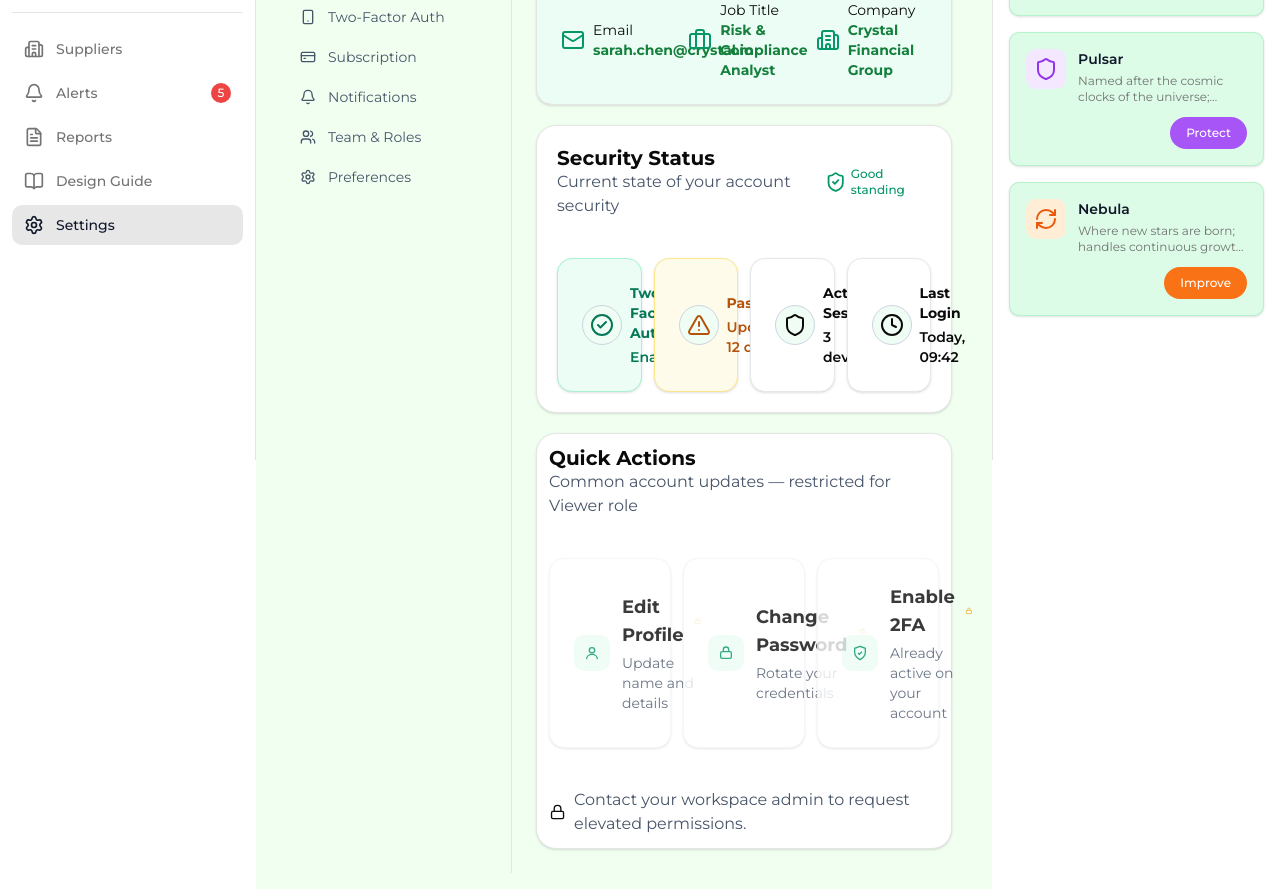
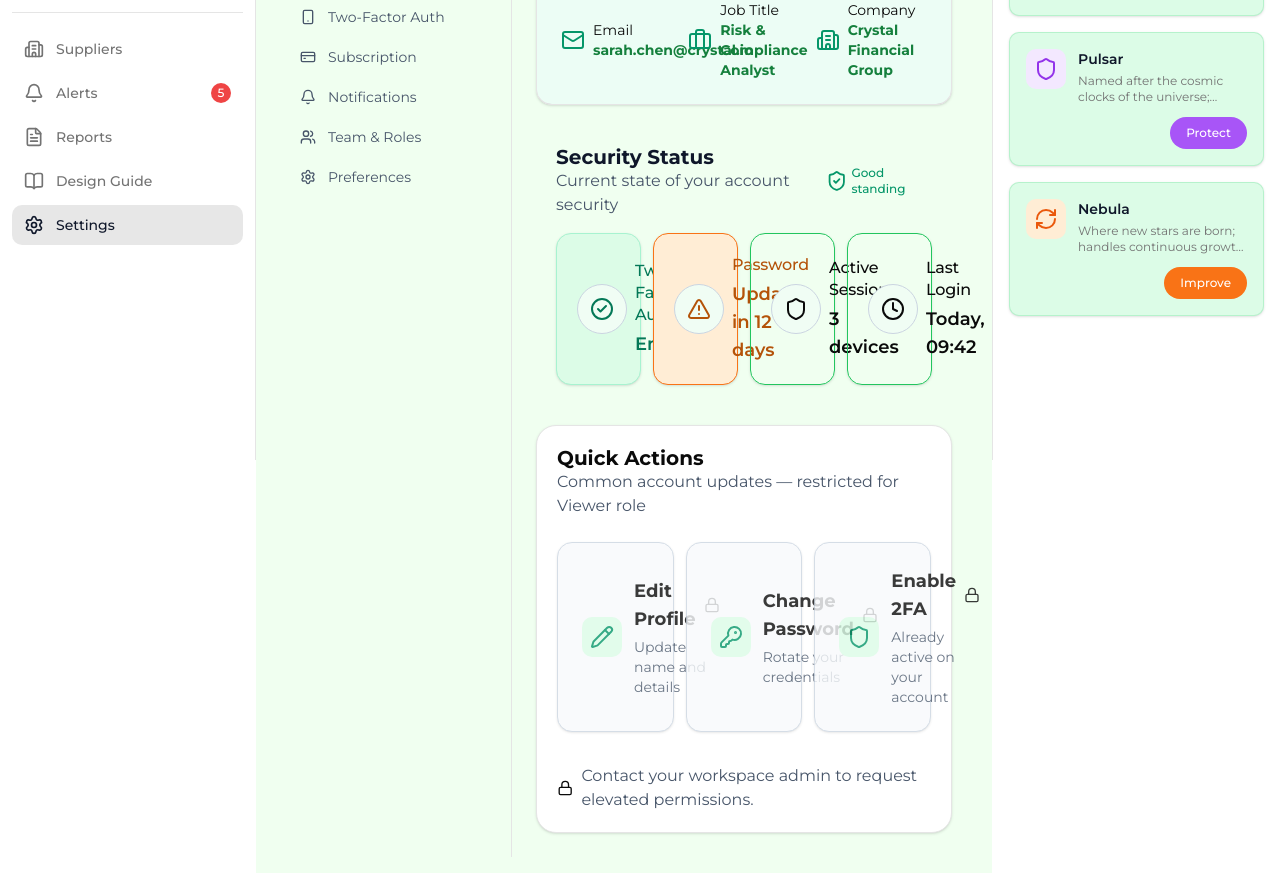
Before and after one commit to naimur61/Arbree-e-crystalscs, a Next.js app: page /settings/profile in a window 1280 px wide. Shown: the part 340-1229 px from the top of the page. Built offline with nearby package versions, Linux system fonts and the light colour scheme.

Commit message:
feat(settings): profile section ui modified

```diff
--- a/src/app/settings/profile/components/quick-actions.tsx
+++ b/src/app/settings/profile/components/quick-actions.tsx
@@ -1,7 +1,6 @@
 import { Typography } from "@/components/common/typography/typography";
 import type { QuickAction } from "../types";
 import { Lock } from "lucide-react";
-import { LockIcon } from "./icons";
 import { Card } from "@/components/ui/card";
 
 function ActionCard({ action }: { action: QuickAction }) {
@@ -10,7 +9,8 @@ function ActionCard({ action }: { action: QuickAction }) {
       onClick={action.locked ? undefined : action.onClick}
       className={`
     flex-row items-center gap-3 p-6
-    border-gray-100
+    bg-secondary
+    border-primary
     ${
       action.locked
         ? "cursor-not-allowed opacity-80"
@@ -18,17 +18,19 @@ function ActionCard({ action }: { action: QuickAction }) {
     }
   `}
     >
-      <div className="flex h-9 w-9 shrink-0 items-center justify-center rounded-lg bg-emerald-50 text-emerald-600">
+      <div className="flex p-2 shrink-0 items-center justify-center rounded-lg bg-success-primary text-emerald-600">
         {action.icon}
       </div>
 
       <div className="flex flex-1 flex-col gap-1">
-        <div className="flex items-center gap-1.5">
-          <Typography variant="body-1" weight="bold">
-            {action.title}
-          </Typography>
+        <div className="flex items-center gap-2">
+          <span>
+            <Typography variant="body-1" weight="bold">
+              {action.title}
+            </Typography>
+          </span>
 
-          {action.locked && <LockIcon />}
+          {action.locked && <Lock className="h-4 w-4 shrink-0" />}
         </div>
 
         <Typography variant="body-3" color="secondary">
@@ -49,8 +51,8 @@ export default function QuickActions({
   restrictedRoleLabel = "Viewer",
 }: QuickActionsProps) {
   return (
-    <Card className="rounded-2xl p-3 shadow-sm">
-      <div className="mb-4">
+    <Card className="rounded-2xl p-5 shadow-sm">
+      <div>
         <Typography variant="h6" weight="bold">
           Quick Actions
         </Typography>
@@ -58,7 +60,7 @@ export default function QuickActions({
           Common account updates — restricted for {restrictedRoleLabel} role
         </Typography>
       </div>
-      <div className="grid grid-cols-1 gap-3 sm:grid-cols-3 mb-4">
+      <div className="grid grid-cols-1 gap-3 sm:grid-cols-3 mb-2">
         {actions.map((action) => (
           <ActionCard key={action.id} action={action} />
         ))}
--- a/src/app/settings/profile/components/security-status.tsx
+++ b/src/app/settings/profile/components/security-status.tsx
@@ -4,28 +4,29 @@ import { ShieldCheck } from "lucide-react";
 import { Card } from "@/components/ui/card";
 
 const toneStyles: Record<SecurityCardTone, string> = {
-  good: "bg-emerald-50 border-emerald-200 text-emerald-700",
-  warning: "bg-amber-50 border-amber-200 text-amber-700",
+  good: "bg-success-primary border-emerald-200 text-emerald-700",
+  warning: "bg-warning-primary border-warning-primary text-amber-700",
   neutral: "border-gray-200",
+  success: "bg-color-green-50 border-success-primary",
 };
 
 function StatusCard({ card }: { card: SecurityCardData }) {
   return (
     <Card
-      className={`flex-row items-center gap-2 rounded-xl p-6 ${
+      className={`flex-row items-center gap-2 rounded-xl p-5 ${
         card.borderColor ?? "border-gray-200"
       } ${toneStyles[card.tone]}`}
     >
-      <div className="flex h-10 w-10 shrink-0 items-center justify-center rounded-full border border-slate-300 bg-green-50">
+      <div className="flex p-3 shrink-0 items-center justify-center rounded-full border border-slate-300 bg-green-50">
         {card.icon}
       </div>
 
       <div className="flex flex-col items-start justify-center gap-1">
-        <Typography variant="body-3" weight="bold">
+        <Typography variant="label-1" weight="medium">
           {card.label}
         </Typography>
 
-        <Typography variant="body-3" weight="semibold">
+        <Typography variant="body-1" weight="semibold">
           {card.value}
         </Typography>
       </div>
@@ -43,7 +44,7 @@ export default function SecurityStatus({
   standingLabel = "Good standing",
 }: SecurityStatusProps) {
   return (
-    <Card className="rounded-2xl p-5 shadow-sm">
+    <div className="p-5">
       <div className="mb-4 flex items-center justify-between">
         <div>
           <Typography variant="h6" weight="bold">
@@ -63,6 +64,6 @@ export default function SecurityStatus({
           <StatusCard key={card.id} card={card} />
         ))}
       </div>
-    </Card>
+    </div>
   );
 }
--- a/src/app/settings/profile/page.tsx
+++ b/src/app/settings/profile/page.tsx
@@ -3,10 +3,16 @@
 import ProfileHeader from "./components/ProfileHeader";
 import SecurityStatus from "./components/security-status";
 import QuickActions from "./components/quick-actions";
-import { UserIcon, LockRotateIcon, ShieldCheckIcon } from "./components/icons";
 import type { ProfileUser, SecurityCardData, QuickAction } from "./types";
 import { Typography } from "@/components/common/typography/typography";
-import { CircleCheck, TriangleAlert, Shield, Clock } from "lucide-react";
+import {
+  CircleCheck,
+  TriangleAlert,
+  Shield,
+  Clock,
+  Pencil,
+  KeyRound,
+} from "lucide-react";
 
 const sampleUser: ProfileUser = {
   name: "Sarah Chen",
@@ -40,7 +46,7 @@ const sampleSecurityCards: SecurityCardData[] = [
     icon: <Shield />,
     label: "Active Sessions",
     value: "3 devices",
-    tone: "neutral",
+    tone: "success",
     borderColor: "border-icon-success-primary",
   },
   {
@@ -48,7 +54,7 @@ const sampleSecurityCards: SecurityCardData[] = [
     icon: <Clock />,
     label: "Last Login",
     value: "Today, 09:42",
-    tone: "neutral",
+    tone: "success",
     borderColor: "border-icon-success-primary",
   },
 ];
@@ -56,21 +62,21 @@ const sampleSecurityCards: SecurityCardData[] = [
 const sampleActions: QuickAction[] = [
   {
     id: "edit-profile",
-    icon: <UserIcon />,
+    icon: <Pencil />,
     title: "Edit Profile",
     description: "Update name and details",
     locked: true,
   },
   {
     id: "change-password",
-    icon: <LockRotateIcon />,
+    icon: <KeyRound />,
     title: "Change Password",
     description: "Rotate your credentials",
     locked: true,
   },
   {
     id: "enable-2fa",
-    icon: <ShieldCheckIcon />,
+    icon: <Shield />,
     title: "Enable 2FA",
     description: "Already active on your account",
     locked: true,
--- a/src/app/settings/profile/types.ts
+++ b/src/app/settings/profile/types.ts
@@ -10,7 +10,7 @@ export interface ProfileUser {
   company: string;
 }
 
-export type SecurityCardTone = "good" | "warning" | "neutral";
+export type SecurityCardTone = "good" | "warning" | "neutral" | "success";
 
 export interface SecurityCardData {
   id: string;
```
